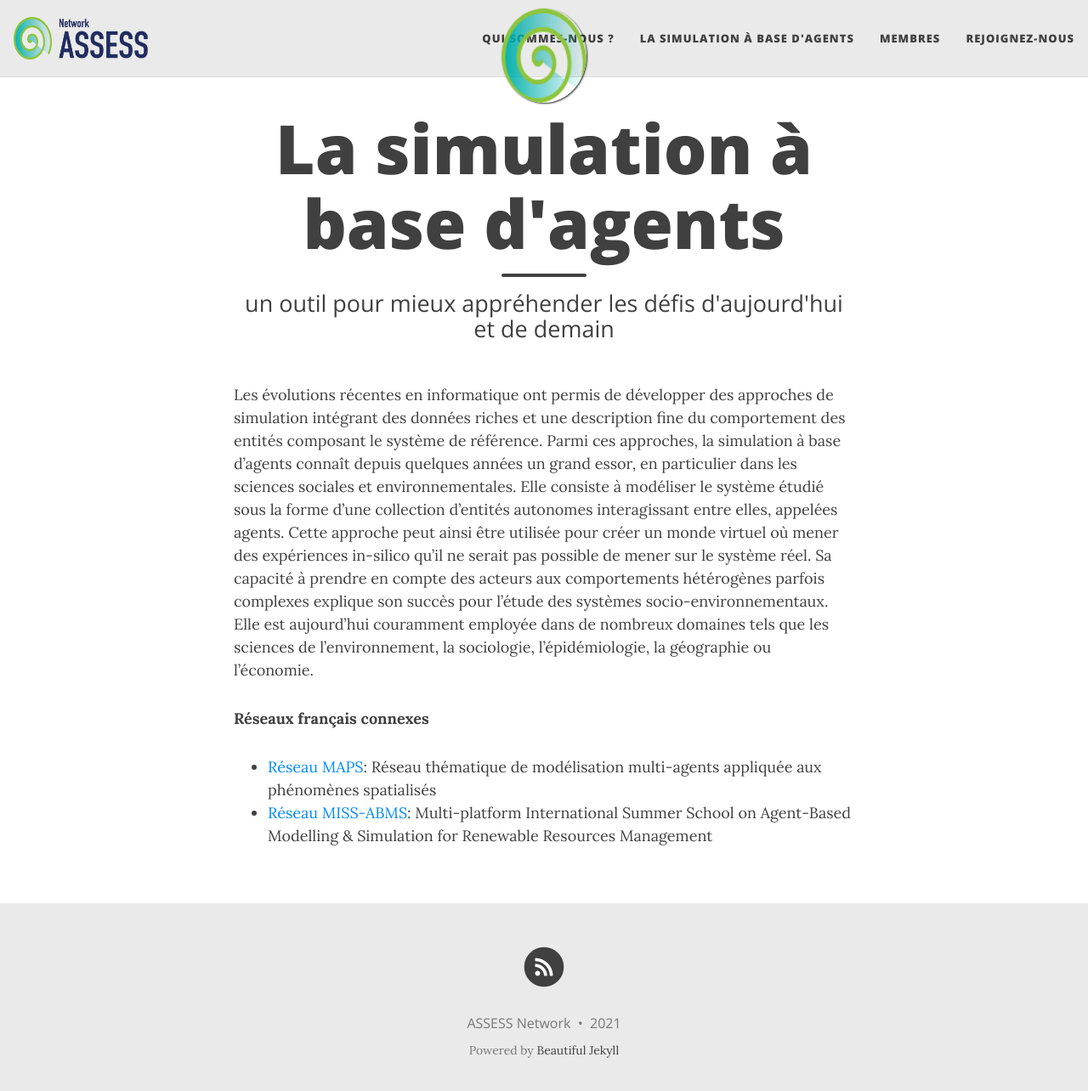
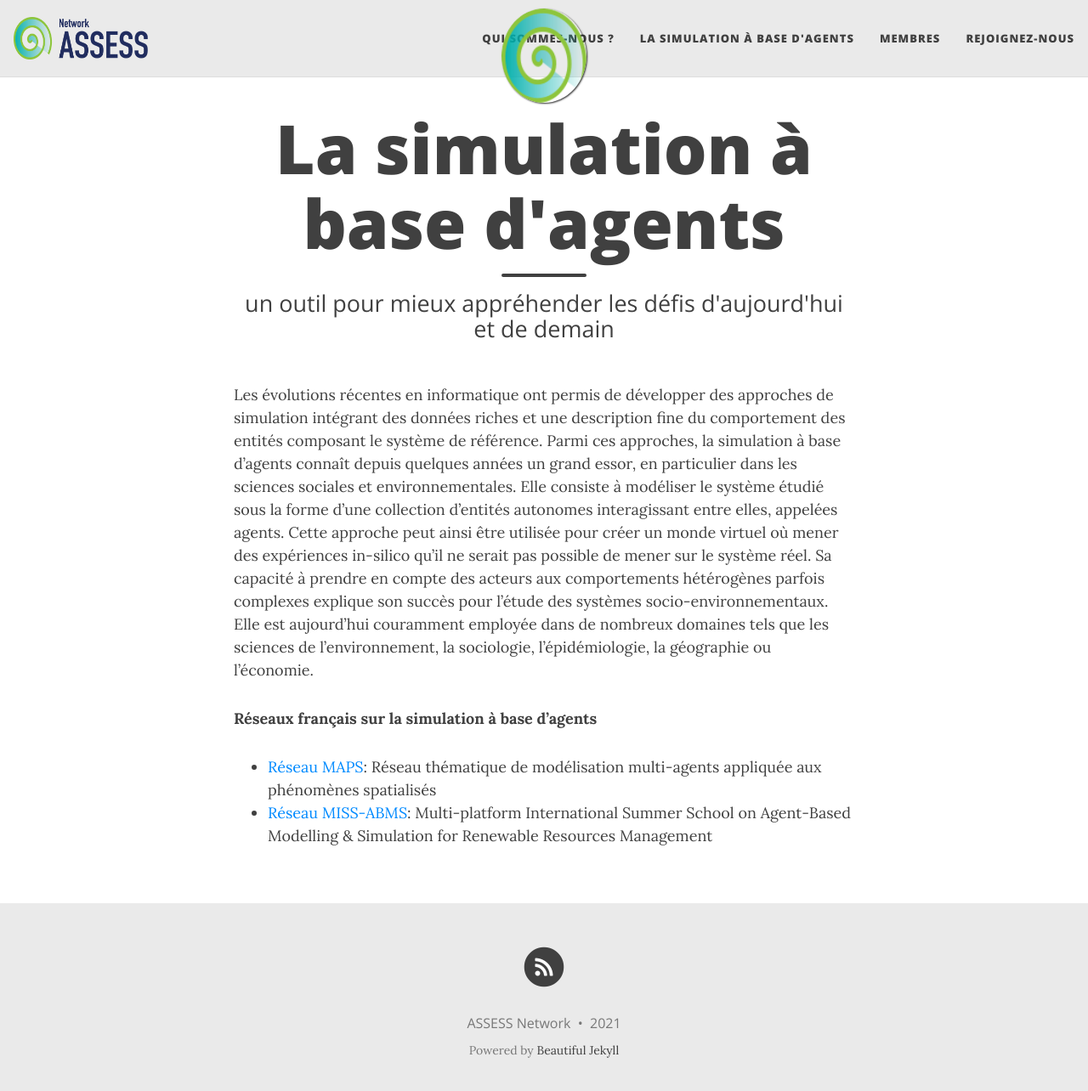
Before and after one commit to spicault/ASSESS-Network.github.io, a Jekyll site: the page built from recherche.md, in a window 1280 px wide and 1297 px high. Shown: the top 1284 px of the window at 85% size. Built offline with Jekyll 4.4.1, drawn with Linux system fonts in a browser that asks for light colours; nearby versions of some CDN libraries.

Commit message:
Update recherche.md

```diff
--- a/recherche.md
+++ b/recherche.md
@@ -7,6 +7,6 @@ subtitle: un outil pour mieux appréhender les défis d'aujourd'hui et de demain
 Les évolutions récentes en informatique ont permis de développer des approches de simulation intégrant des données riches et une description fine du comportement des entités composant le système de référence. Parmi ces approches, la simulation à base d’agents connaît depuis quelques années un grand essor, en particulier dans les sciences sociales et environnementales. Elle consiste à modéliser le système étudié sous la forme d’une collection d’entités autonomes interagissant entre elles, appelées agents. Cette approche peut ainsi être utilisée pour créer un monde virtuel où mener des expériences in-silico qu'il ne serait pas possible de mener sur le système réel. Sa capacité à prendre en compte des acteurs aux comportements hétérogènes parfois complexes explique son succès pour l’étude des systèmes socio-environnementaux. Elle est aujourd’hui couramment employée dans de nombreux domaines tels que les sciences de l’environnement, la sociologie, l’épidémiologie, la géographie ou l’économie.
 
 
-**Réseaux français connexes**
+**Réseaux français sur la simulation à base d'agents**
 * [Réseau MAPS](https://maps.hypotheses.org/): Réseau thématique de modélisation multi-agents appliquée aux phénomènes spatialisés
 * [Réseau MISS-ABMS](https://www.agropolis.org/miss-abms/): Multi-platform International Summer School on Agent-Based Modelling & Simulation for Renewable Resources Management
```
